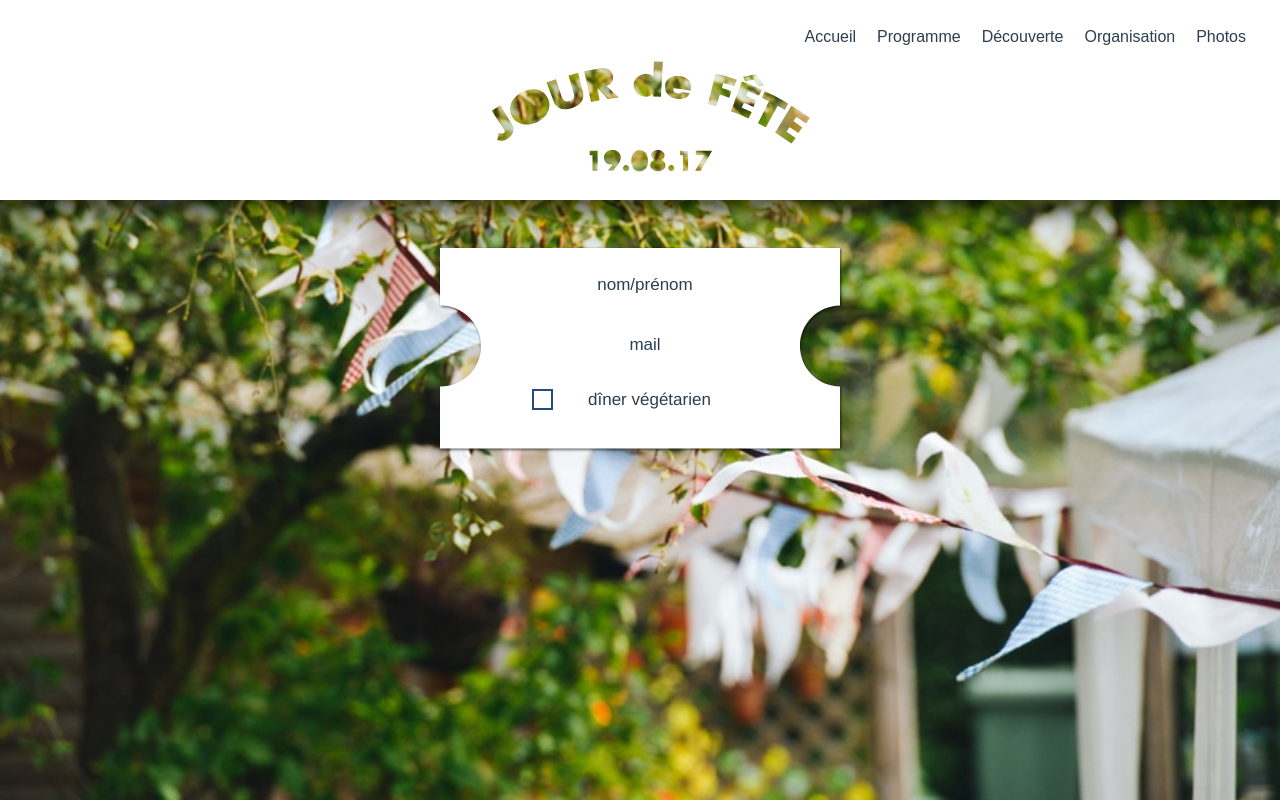
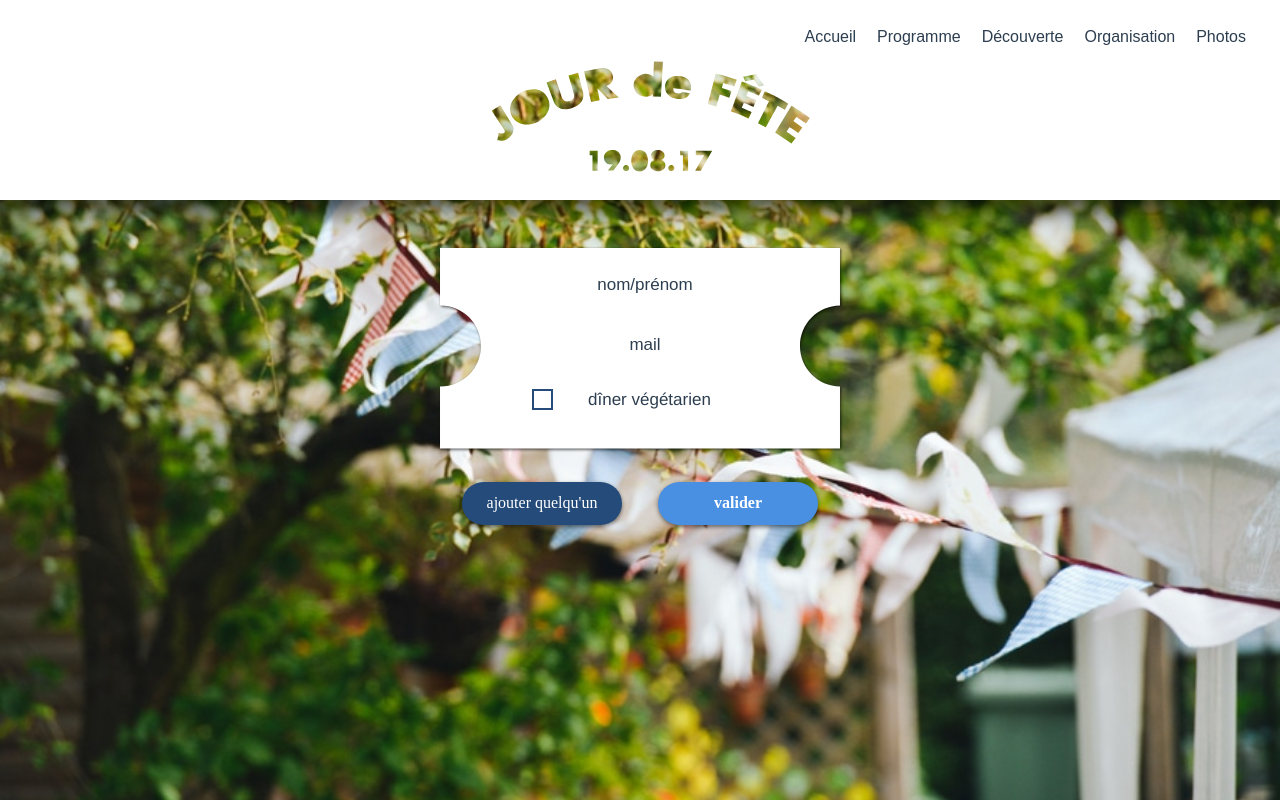
Before and after one commit to grebett/wedding, a Vue app: page / in a window 1280 px wide. Built offline with nearby package versions, Linux system fonts and the light colour scheme; the HTML template or start-up script is replaced by a standard one.

Commit message:
feat: adding buttons bar

```diff
--- a/src/components/main/confirm/index.vue
+++ b/src/components/main/confirm/index.vue
@@ -1,6 +1,10 @@
 <template>
   <div class="confirm-venue-container" style="padding:40px;">
     <ticket></ticket>
+    <div class="buttons-container">
+      <button class="button button--dark" type="button" name="button">ajouter quelqu'un</button>
+      <button class="button button--light" type="button" name="button">valider</button>
+    </div>
   </div>
 </template>
 
@@ -23,4 +27,38 @@ export default {
 .confirm-venue-container {
   background-color: transparent;
 }
+
+.buttons-container {
+  display: flex;
+  justify-content: center;
+  width: 100%;
+  margin-top: 26px;
+}
+
+.button {
+  font-family: Avenir;
+  width: 160px;
+  height: 43px;
+  margin-left: 18px;
+  margin-right: 18px;
+  border-radius: 92px;
+  box-shadow: none;
+  border: none;
+  color: white;
+  font-size: 16px;
+  cursor: pointer;
+  outline: none;
+  box-shadow: 0 2px 4px 0 rgba(0, 0, 0, 0.5);
+  transition: box-shadow 0.3s;
+}
+.button:hover {
+  box-shadow: 0 4px 4px 0 rgba(0, 0, 0, 0.5);
+}
+.button--dark {
+  background-color: #244b79;
+}
+.button--light {
+  background-color: #4990e2;
+  font-weight: bold;
+}
 </style>
--- a/src/components/main/confirm/ticket/index.vue
+++ b/src/components/main/confirm/ticket/index.vue
@@ -65,15 +65,16 @@ input[type="text"] {
   border: none;
   padding: 5px;
   border-bottom: 2px solid var(--blue);
-  text-align: center;
   font-size: 17px;
   color: var(--blue);
+  /*text-align: center;*/
 }
 
 input[type="text"]::placeholder {
   color: var(--blue);
   opacity: 1 !important;
   font-weight: lighter;
+  text-align: center;
 }
 
 input[type=checkbox].css-checkbox {
```
